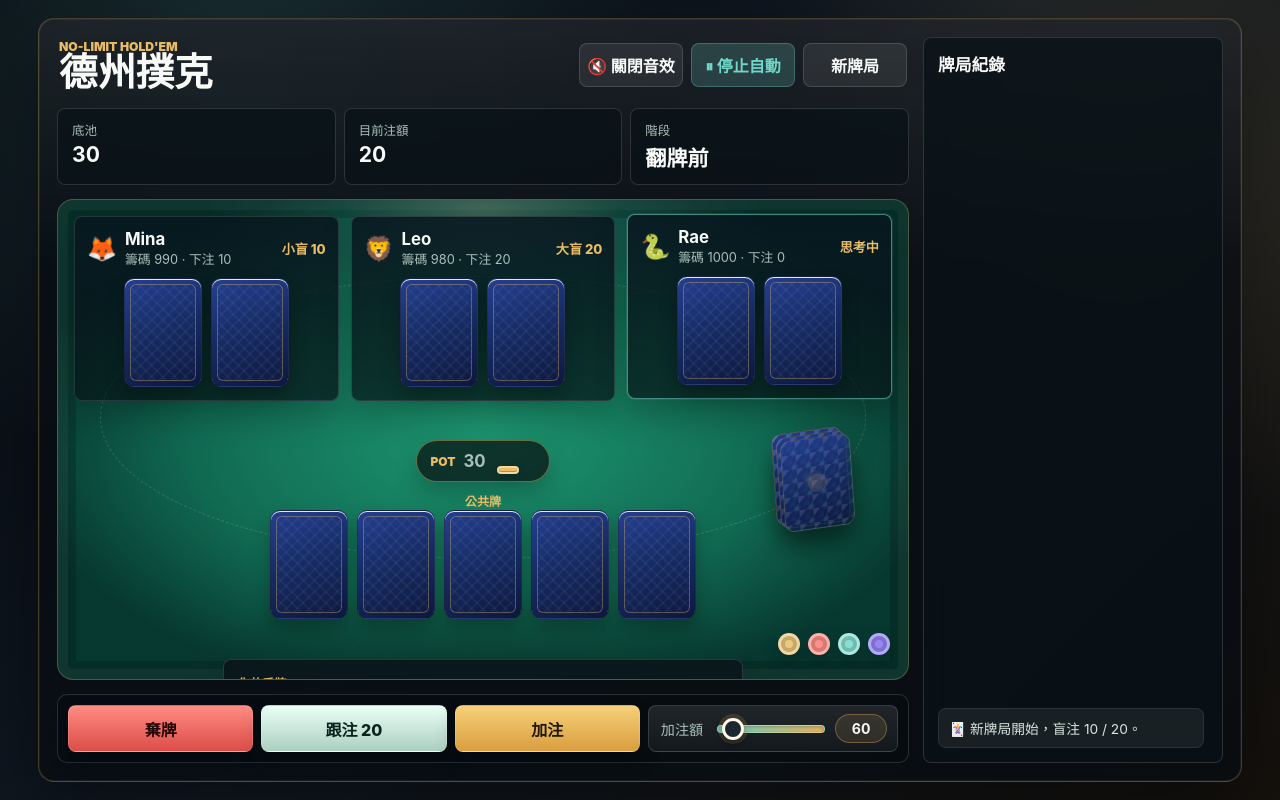
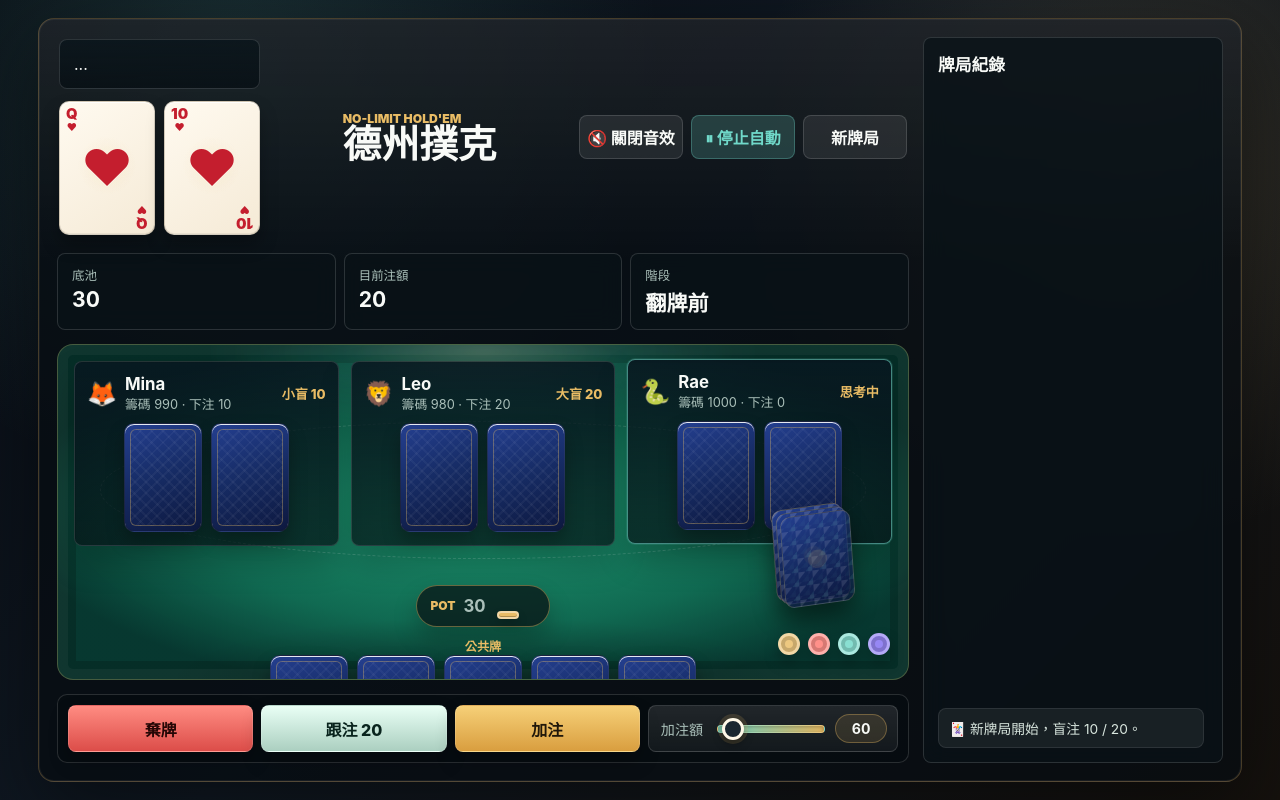
Before and after one commit to qoo109/texas-holdem, a plain HTML site: page index.html in a window 1280 px wide. Drawn offline with Linux system fonts and the light colour scheme.

Commit message:
Update index.html

```diff
--- a/index.html
+++ b/index.html
@@ -10,6 +10,9 @@
     <main class="app-shell">
       <section class="table">
         <div class="top-bar">
+          <section class="player-zone"> <div class="player-panel">...</div>
+               <div id="playerCards" class="cards player-cards"></div>
+               </section>
           <div>
             <p class="eyebrow">No-limit Hold'em</p>
             <h1>德州撲克</h1>
```
